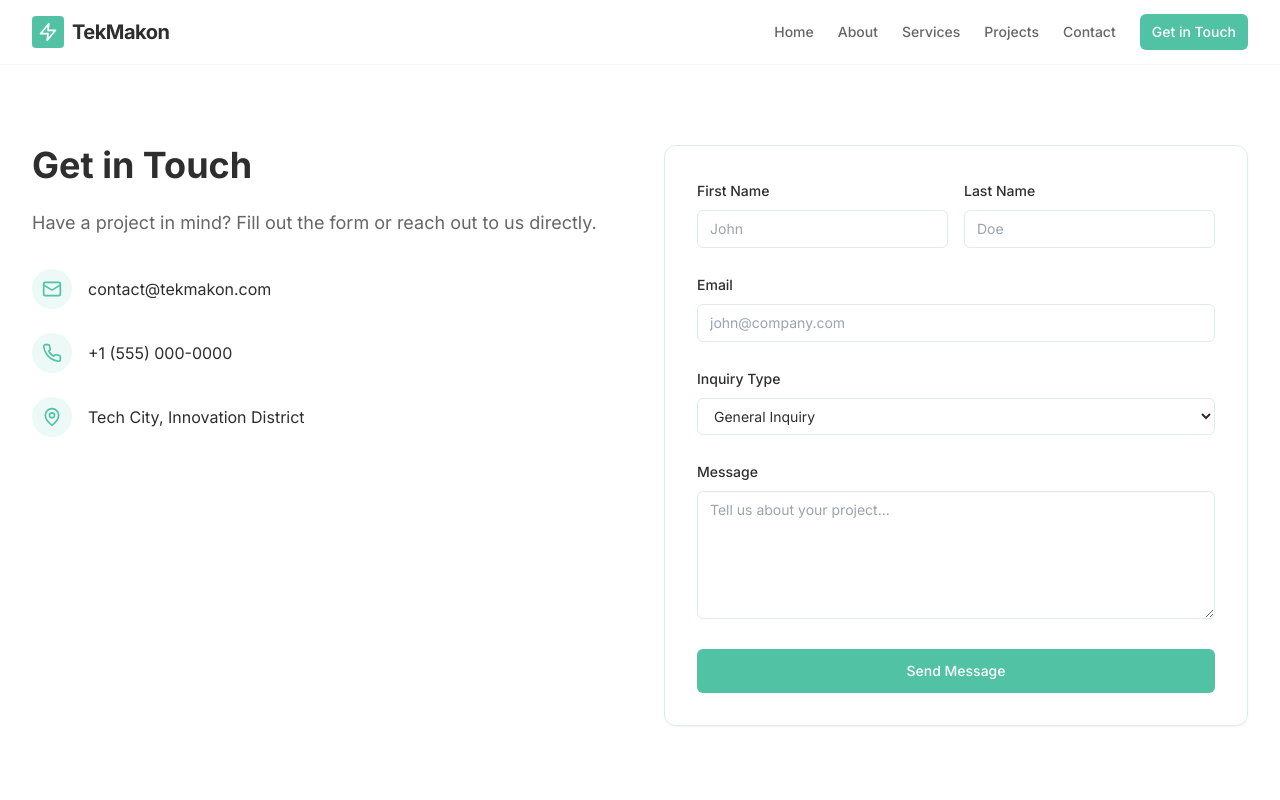
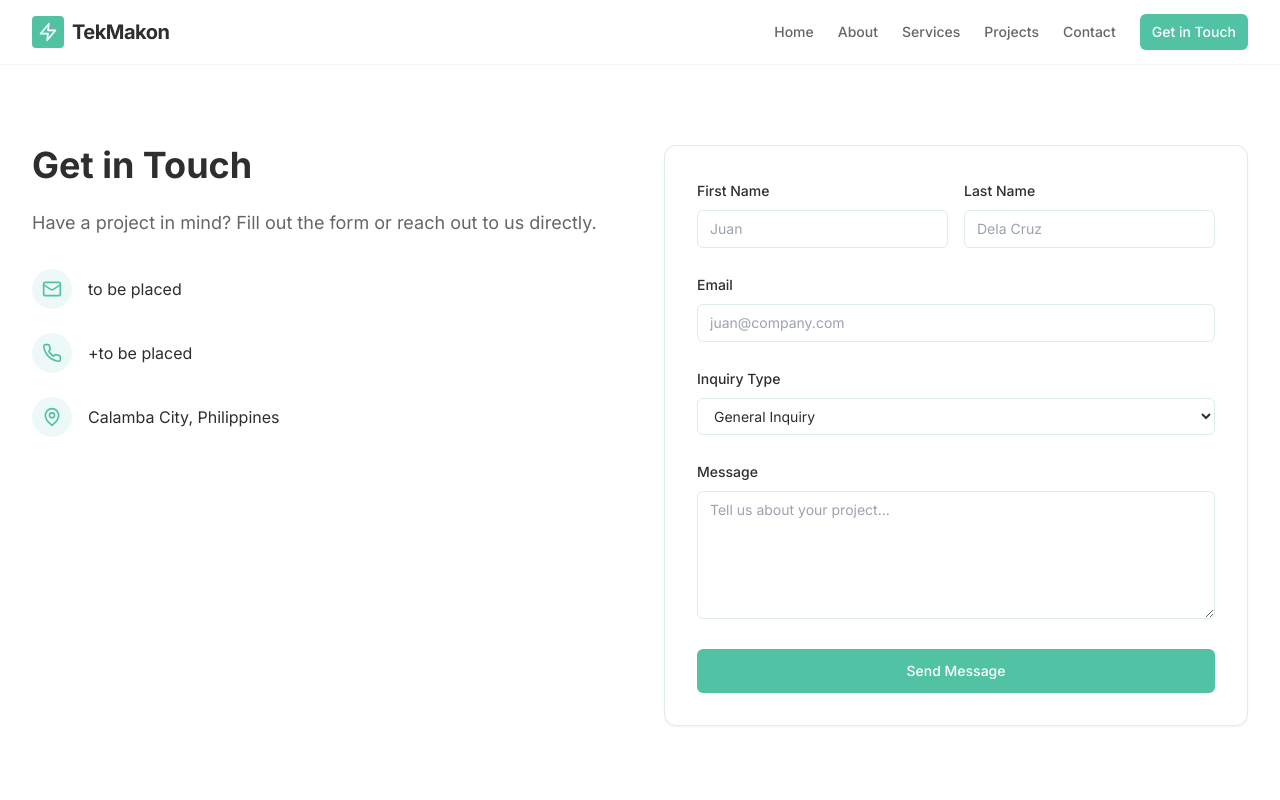
Before and after one commit to absawada123/Tekmakon, a Next.js app: page /contact in a window 1280 px wide. Shown: the top 800 px of the page. Built offline with nearby package versions, Linux system fonts and the light colour scheme.

Commit message:
publish 4 final try

```diff
--- a/next.config.mjs
+++ b/next.config.mjs
@@ -1,23 +1,9 @@
 /** @type {import('next').NextConfig} */
-
-// Determine if the environment is for production (deployment)
-const isProd = process.env.NODE_ENV === 'production';
-
-// Your GitHub repository name, MUST be lowercase to match the GitHub Pages URL
-const repoName = 'Tekmakon';
-
 const nextConfig = {
-  reactStrictMode: true,
-
-  // Static export configuration
-  output: 'export',
+  output: "export",
   images: {
     unoptimized: true,
   },
-
-  // Conditionally set basePath and assetPrefix ONLY for production builds.
-  basePath: isProd ? `/${repoName}` : undefined,
-  assetPrefix: isProd ? `/${repoName}/` : undefined,
 };
 
-module.exports = nextConfig;
+export default nextConfig;
--- a/package.json
+++ b/package.json
@@ -7,7 +7,7 @@
     "build": "next build",
     "start": "next start",
     "lint": "next lint",
-    "deploy": "npm run build && gh-pages -d out"
+    "deploy": "npm run build && node fix-github.js && gh-pages -d out --dotfiles"
   },
   "dependencies": {
     "@radix-ui/react-slot": "^1.0.2",
--- a/src/app/contact/page.tsx
+++ b/src/app/contact/page.tsx
@@ -22,19 +22,19 @@ export default function ContactPage() {
                 <div className="flex h-10 w-10 items-center justify-center rounded-full bg-primary/10 text-primary">
                   <Mail className="h-5 w-5" />
                 </div>
-                <span>contact@tekmakon.com</span>
+                <span>to be placed</span>
               </div>
               <div className="flex items-center gap-4">
                 <div className="flex h-10 w-10 items-center justify-center rounded-full bg-primary/10 text-primary">
                   <Phone className="h-5 w-5" />
                 </div>
-                <span>+1 (555) 000-0000</span>
+                <span>+to be placed</span>
               </div>
               <div className="flex items-center gap-4">
                 <div className="flex h-10 w-10 items-center justify-center rounded-full bg-primary/10 text-primary">
                   <MapPin className="h-5 w-5" />
                 </div>
-                <span>Tech City, Innovation District</span>
+                <span>Calamba City, Philippines</span>
               </div>
             </div>
           </div>
@@ -45,17 +45,17 @@ export default function ContactPage() {
               <div className="grid gap-4 sm:grid-cols-2">
                 <div className="space-y-2">
                   <label className="text-sm font-medium">First Name</label>
-                  <input type="text" className="w-full rounded-md border bg-background px-3 py-2 text-sm focus:border-primary focus:outline-none focus:ring-1 focus:ring-primary" placeholder="John" />
+                  <input type="text" className="w-full rounded-md border bg-background px-3 py-2 text-sm focus:border-primary focus:outline-none focus:ring-1 focus:ring-primary" placeholder="Juan" />
                 </div>
                 <div className="space-y-2">
                   <label className="text-sm font-medium">Last Name</label>
-                  <input type="text" className="w-full rounded-md border bg-background px-3 py-2 text-sm focus:border-primary focus:outline-none focus:ring-1 focus:ring-primary" placeholder="Doe" />
+                  <input type="text" className="w-full rounded-md border bg-background px-3 py-2 text-sm focus:border-primary focus:outline-none focus:ring-1 focus:ring-primary" placeholder="Dela Cruz" />
                 </div>
               </div>
 
               <div className="space-y-2">
                 <label className="text-sm font-medium">Email</label>
-                <input type="email" className="w-full rounded-md border bg-background px-3 py-2 text-sm focus:border-primary focus:outline-none focus:ring-1 focus:ring-primary" placeholder="john@company.com" />
+                <input type="email" className="w-full rounded-md border bg-background px-3 py-2 text-sm focus:border-primary focus:outline-none focus:ring-1 focus:ring-primary" placeholder="juan@company.com" />
               </div>
 
               <div className="space-y-2">
```
Also changed, not shown: fix-github.js (added, +14 -0 lines), 1 other file (tests, documents, lock files or other folders).
